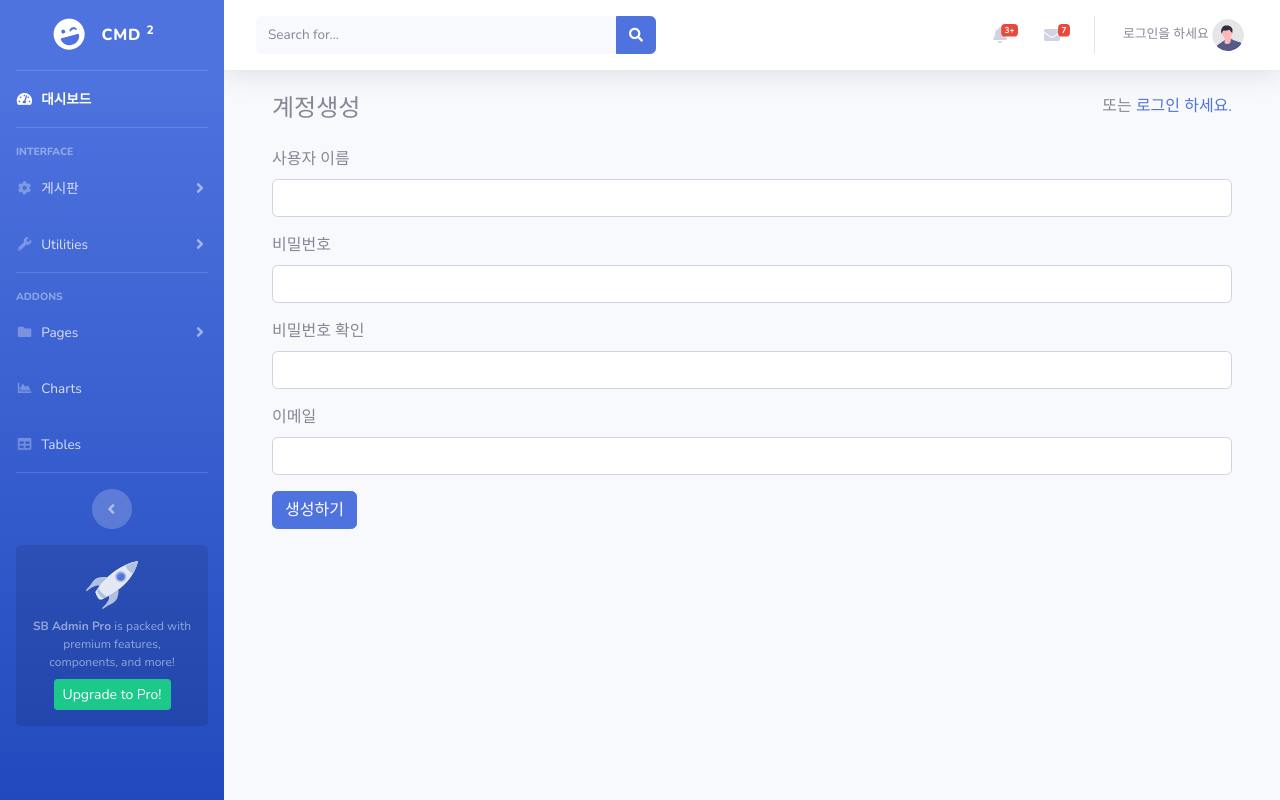
After one commit to LeeJongAnn/capstone_CMD, a Django app: page /common/signup/ in a window 1280 px wide. The commit adds this page. Run offline with Django 3.2, Linux system fonts and the light colour scheme; some libraries are stand-ins or nearby versions.

Commit message:
회원가입 및 로그인 댓글 테스트 완료

```diff
--- /dev/null
+++ b/common/forms.py
@@ -0,0 +1,11 @@
+from django import forms
+from django.contrib.auth.forms import UserCreationForm
+from django.contrib.auth.models import User
+
+
+class UserForm(UserCreationForm):
+    email = forms.EmailField(label="이메일")
+
+    class Meta:
+        model = User
+        fields = ("username", "email")
--- a/common/urls.py
+++ b/common/urls.py
@@ -8,4 +8,6 @@ urlpatterns = [
 
     path('login/', auth_views.LoginView.as_view(template_name='common/login.html'), name='login'),
     path('logout/', auth_views.LogoutView.as_view(), name='logout'),
+    path('signup/',views.signup,name='signup')
+
 ]
--- a/common/views.py
+++ b/common/views.py
@@ -1,3 +1,23 @@
 from django.shortcuts import render
 
 # Create your views here.
+
+
+from django.contrib.auth import authenticate, login
+from django.shortcuts import render, redirect
+from common.forms import UserForm
+
+
+def signup(request):
+    if request.method == "POST":
+        form = UserForm(request.POST)
+        if form.is_valid():
+            form.save()
+            username = form.cleaned_data.get('username')
+            raw_password = form.cleaned_data.get('password1')
+            user = authenticate(username=username, password=raw_password)
+            login(request, user)
+            return redirect('index')
+    else:
+        form = UserForm()
+    return render(request, 'common/signup.html', {'form': form})
--- a/templates/base.html
+++ b/templates/base.html
@@ -336,7 +336,16 @@
                     <li class="nav-item dropdown no-arrow">
                         <a class="nav-link dropdown-toggle" href="#" id="userDropdown" role="button"
                            data-toggle="dropdown" aria-haspopup="true" aria-expanded="false">
-                            <span class="mr-2 d-none d-lg-inline text-gray-600 small"></span>
+
+                            <span class="mr-2 d-none d-lg-inline text-gray-600 small">
+                                {% if user.is_authenticated %}
+                                    {{ user.username }}</span>
+
+                                {% else %}
+                                    <span>로그인을 하세요</span>
+
+                                {% endif %}
+
 
                             <img class="img-profile rounded-circle"
                                  src={% static "img/undraw_profile.svg" %}>
@@ -344,23 +353,24 @@
                         <!-- Dropdown - User Information -->
                         <div class="dropdown-menu dropdown-menu-right shadow animated--grow-in"
                              aria-labelledby="userDropdown">
-                            <a href={% url 'common:login' %} class="dropdown-item" href="#">
+                            <a class="dropdown-item" href="#">
+
 
                                 {% if user.is_authenticated %}
-                                    <i class="fas fa-user fa-sm fa-fw mr-2 text-gray-400">{{ user.username }} </i>
-
+                                    <div class="dropdown-divider"></div>
+                                    <a class="dropdown-item" href="#" data-toggle="modal" data-target="#logoutModal">
+                                        <i class="fas fa-sign-out-alt fa-sm fa-fw mr-2 text-gray-400"></i>
+                                        Logout
+                                    </a>
                                 {% else %}
-                                    <i class="fas fa-user fa-sm fa-fw mr-2 text-gray-400"></i>
-                                    Login
+                                    <a href="{% url 'common:login' %}"
+                                       class="fas fa-user fa-sm fa-fw mr-2 text-gray-400 text-center">Login</a><br>
+                                    <span>또는 <a href="{% url 'common:signup' %}">계정을 만드세요.</a></span>
 
                                 {% endif %}
 
                             </a>
-                            <div class="dropdown-divider"></div>
-                            <a class="dropdown-item" href="#" data-toggle="modal" data-target="#logoutModal">
-                                <i class="fas fa-sign-out-alt fa-sm fa-fw mr-2 text-gray-400"></i>
-                                Logout
-                            </a>
+
                         </div>
                     </li>
 
--- /dev/null
+++ b/templates/common/signup.html
@@ -0,0 +1,38 @@
+{% extends "base.html" %}
+{% block content %}
+<div class="container my-3">
+    <div class="row my-3">
+        <div class="col-4">
+            <h4>계정생성</h4>
+        </div>
+        <div class="col-8 text-right">
+            <span>또는 <a href="{% url 'common:login' %}">로그인 하세요.</a></span>
+        </div>
+    </div>
+    <form method="post" class="post-form">
+        {% csrf_token %}
+        {% include "form_errors.html" %}
+        <div class="form-group">
+            <label for="username">사용자 이름</label>
+            <input type="text" class="form-control" name="username" id="username"
+                   value="{{ form.username.value|default_if_none:'' }}">
+        </div>
+        <div class="form-group">
+            <label for="password1">비밀번호</label>
+            <input type="password" class="form-control" name="password1" id="password1"
+                   value="{{ form.password1.value|default_if_none:'' }}">
+        </div>
+        <div class="form-group">
+            <label for="password2">비밀번호 확인</label>
+            <input type="password" class="form-control" name="password2" id="password2"
+                   value="{{ form.password2.value|default_if_none:'' }}">
+        </div>
+        <div class="form-group">
+            <label for="email">이메일</label>
+            <input type="text" class="form-control" name="email" id="email"
+                   value="{{ form.email.value|default_if_none:'' }}">
+        </div>
+        <button type="submit" class="btn btn-primary">생성하기</button>
+    </form>
+</div>
+{% endblock %}
```
Also changed, not shown: db.sqlite3.
